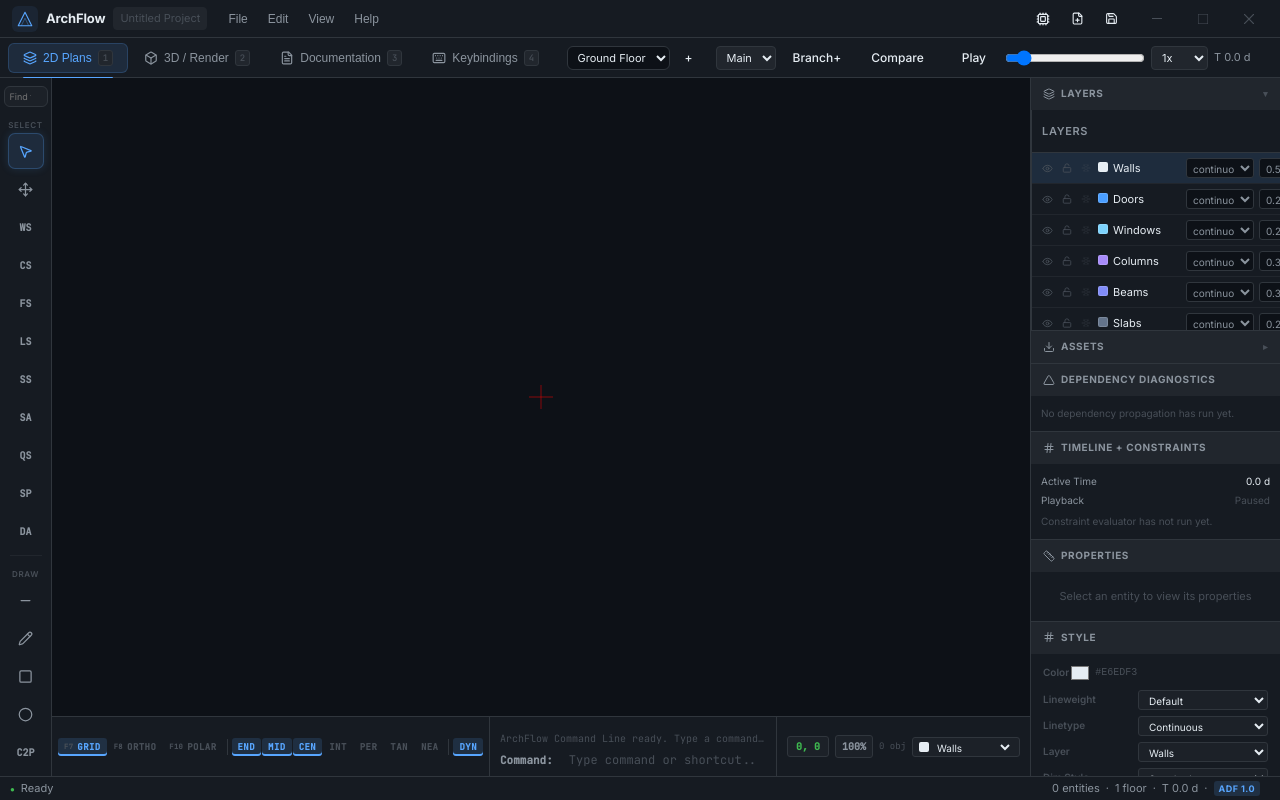
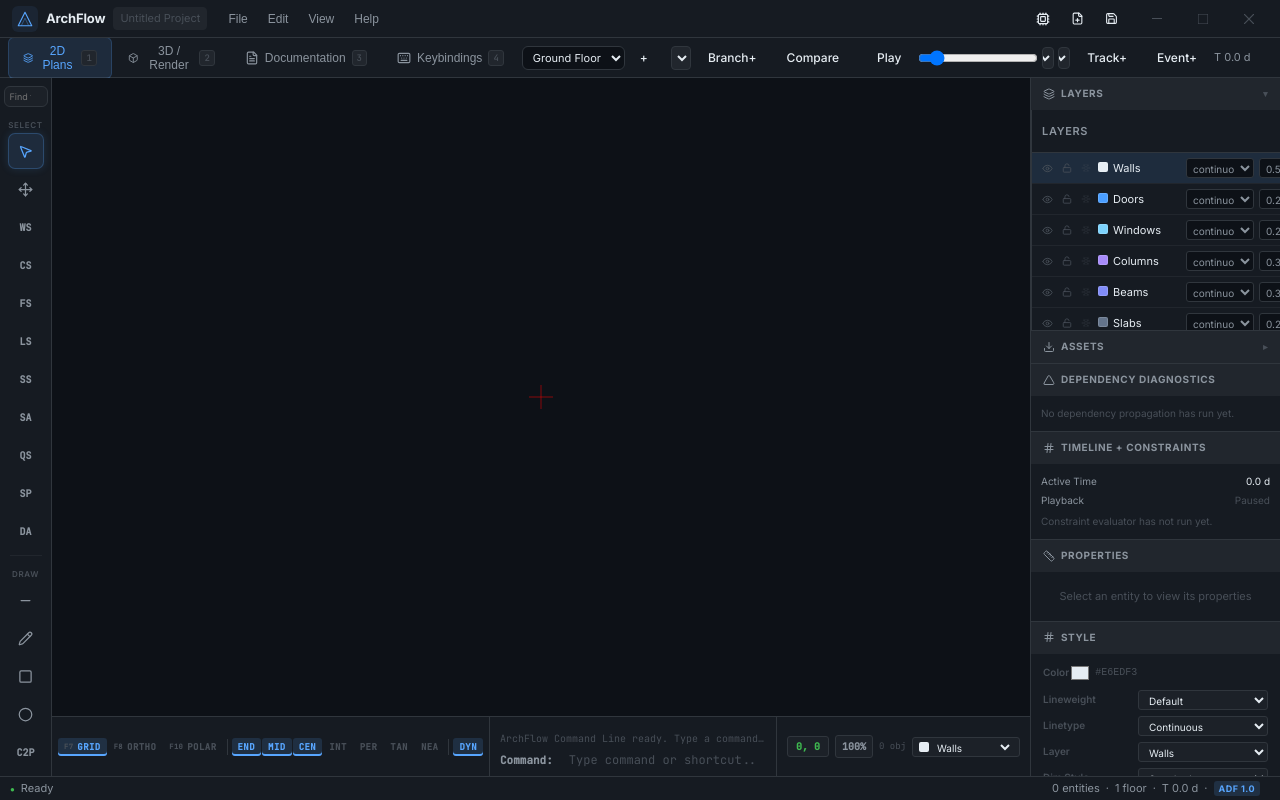
Before and after one commit to somebodyishere-kgp/ARCHITECHTURE, a React (Vite) app: page / in a window 1280 px wide. Built offline with nearby package versions, Linux system fonts and the light colour scheme.

Commit message:
feat: add timeline track and event editing controls

```diff
--- a/src/App.css
+++ b/src/App.css
@@ -147,11 +147,11 @@
 .timeline-controls {
   display: flex;
   align-items: center;
-  gap: 6px;
+  gap: 4px;
   margin-left: 10px;
 }
 .timeline-controls input[type='range'] {
-  width: 140px;
+  width: 120px;
 }
 .timeline-controls select {
   background: var(--bg-overlay);
@@ -159,7 +159,8 @@
   color: var(--text-primary);
   border-radius: 4px;
   font-size: 11px;
-  padding: 3px 6px;
+  padding: 2px 5px;
+  max-width: 120px;
 }
 .timeline-time {
   font-size: 11px;
--- a/src/App.tsx
+++ b/src/App.tsx
@@ -2,7 +2,7 @@ import React, { useState, useCallback, useRef, useEffect, lazy, Suspense } from
 import { invoke } from '@tauri-apps/api/core';
 import { save, open } from '@tauri-apps/plugin-dialog';
 import { Layers, Box, FileText, Cpu, Save, FilePlus, Keyboard } from 'lucide-react';
-import { ADFProject, ProjectPresetLibrary, createProject } from './lib/adf';
+import { ADFProject, ProjectPresetLibrary, TimelineTrack, createProject, uid } from './lib/adf';
 import { CURRENT_PROJECT_SCHEMA, migrateProjectData } from './lib/migrations';
 import { propagateFloorDependencies } from './lib/systemGraph';
 import { compareBranches, createBranchFromActive, ensureGraph, switchToBranch } from './lib/branchGraph';
@@ -38,6 +38,8 @@ export default function App() {
   const [statusMsg, setStatusMsg] = useState('Ready');
   const [isTimelinePlaying, setIsTimelinePlaying] = useState(false);
   const [timelineSpeed, setTimelineSpeed] = useState(1);
+  const [selectedTrackId, setSelectedTrackId] = useState('');
+  const lastPlaybackEventRef = useRef<string | null>(null);
 
   const activeFloor = project.floors[activeFloorIndex];
 
@@ -149,6 +151,34 @@ export default function App() {
     return () => window.clearInterval(intervalId);
   }, [isTimelinePlaying, timelineSpeed, updateProject]);
 
+  useEffect(() => {
+    const tracks = project.timeline?.tracks || [];
+    if (tracks.length === 0) {
+      if (selectedTrackId) setSelectedTrackId('');
+      return;
+    }
+    if (!selectedTrackId || !tracks.some(track => track.id === selectedTrackId)) {
+      setSelectedTrackId(tracks[0].id);
+    }
+  }, [project.timeline?.tracks, selectedTrackId]);
+
+  useEffect(() => {
+    const activeTime = project.timeline?.activeTime || 0;
+    const tracks = project.timeline?.tracks || [];
+    const elapsed = tracks
+      .flatMap(track => track.events)
+      .filter(event => event.time <= activeTime)
+      .sort((a, b) => b.time - a.time);
+
+    const latest = elapsed[0];
+    if (latest && latest.id !== lastPlaybackEventRef.current) {
+      lastPlaybackEventRef.current = latest.id;
+      if (isTimelinePlaying) {
+        setStatusMsg(`Timeline event: ${latest.type} @ T${latest.time.toFixed(1)} d`);
+      }
+    }
+  }, [project.timeline?.activeTime, project.timeline?.tracks, isTimelinePlaying]);
+
   const handleNewProject = useCallback(() => {
     if (confirm('Create a new project? Unsaved changes will be lost.')) {
       setProject(createProject('Untitled Project'));
@@ -228,6 +258,79 @@ export default function App() {
       setStatusMsg(`Branch compare failed: ${err}`);
     }
   }, [project]);
+
+  const handleAddTimelineTrack = useCallback(() => {
+    const rawName = prompt('Timeline track name', `Track ${Math.max(1, (project.timeline?.tracks.length || 0) + 1)}`);
+    if (!rawName) return;
+    const name = rawName.trim();
+    if (!name) return;
+
+    const rawKind = prompt('Track kind (construction, aging, sun, occupancy, maintenance, custom)', 'construction');
+    const allowedKinds: TimelineTrack['kind'][] = ['construction', 'aging', 'sun', 'occupancy', 'maintenance', 'custom'];
+    const kind = (rawKind || 'construction').trim() as TimelineTrack['kind'];
+    const safeKind = allowedKinds.includes(kind) ? kind : 'custom';
+
+    const nextTrackId = uid();
+    updateProject(prev => {
+      const timeline = prev.timeline || { activeTime: 0, tracks: [] };
+      return {
+        ...prev,
+        timeline: {
+          ...timeline,
+          tracks: [...timeline.tracks, { id: nextTrackId, name, kind: safeKind, events: [] }],
+        },
+      };
+    });
+    setSelectedTrackId(nextTrackId);
+    setStatusMsg(`Timeline track added: ${name}`);
+  }, [project.timeline?.tracks.length, updateProject]);
+
+  const handleAddTimelineEvent = useCallback(() => {
+    if (!selectedTrackId) {
+      setStatusMsg('Select or create a timeline track first');
+      return;
+    }
+
+    const eventType = (prompt('Event type', 'snapshot') || '').trim();
+    if (!eventType) return;
+
+    const activeTime = project.timeline?.activeTime || 0;
+    const rawTime = prompt('Event time (days)', activeTime.toFixed(1));
+    if (!rawTime) return;
+    const parsedTime = Number(rawTime);
+    if (!Number.isFinite(parsedTime) || parsedTime < 0) {
+      setStatusMsg('Invalid event time');
+      return;
+    }
+
+    updateProject(prev => {
+      const timeline = prev.timeline || { activeTime: 0, tracks: [] };
+      return {
+        ...prev,
+        timeline: {
+          ...timeline,
+          tracks: timeline.tracks.map(track => (
+            track.id !== selectedTrackId
+              ? track
+              : {
+                  ...track,
+                  events: [
+                    ...track.events,
+                    {
+                      id: uid(),
+                      time: parsedTime,
+                      type: eventType,
+                      entityId: activeFloor?.id,
+                      payload: { entityCount: activeFloor?.entities.length || 0 },
+                    },
+                  ].sort((a, b) => a.time - b.time),
+                }
+          )),
+        },
+      };
+    });
+    setStatusMsg(`Timeline event added: ${eventType} @ T${parsedTime.toFixed(1)} d`);
+  }, [activeFloor, project.timeline?.activeTime, selectedTrackId, updateProject]);
 
   const handleExportDXF = async () => {
     try {
@@ -412,6 +515,17 @@ export default function App() {
             <option value={2}>2x</option>
             <option value={4}>4x</option>
           </select>
+          <select
+            value={selectedTrackId}
+            onChange={e => setSelectedTrackId(e.target.value)}
+            title="Timeline track"
+          >
+            {(project.timeline?.tracks || []).map(track => (
+              <option key={track.id} value={track.id}>{track.name}</option>
+            ))}
+          </select>
+          <button className="btn ghost" onClick={handleAddTimelineTrack} title="Create track">Track+</button>
+          <button className="btn ghost" onClick={handleAddTimelineEvent} title="Add event">Event+</button>
           <span className="timeline-time">T {Number(project.timeline?.activeTime || 0).toFixed(1)} d</span>
         </div>
       </div>
```
